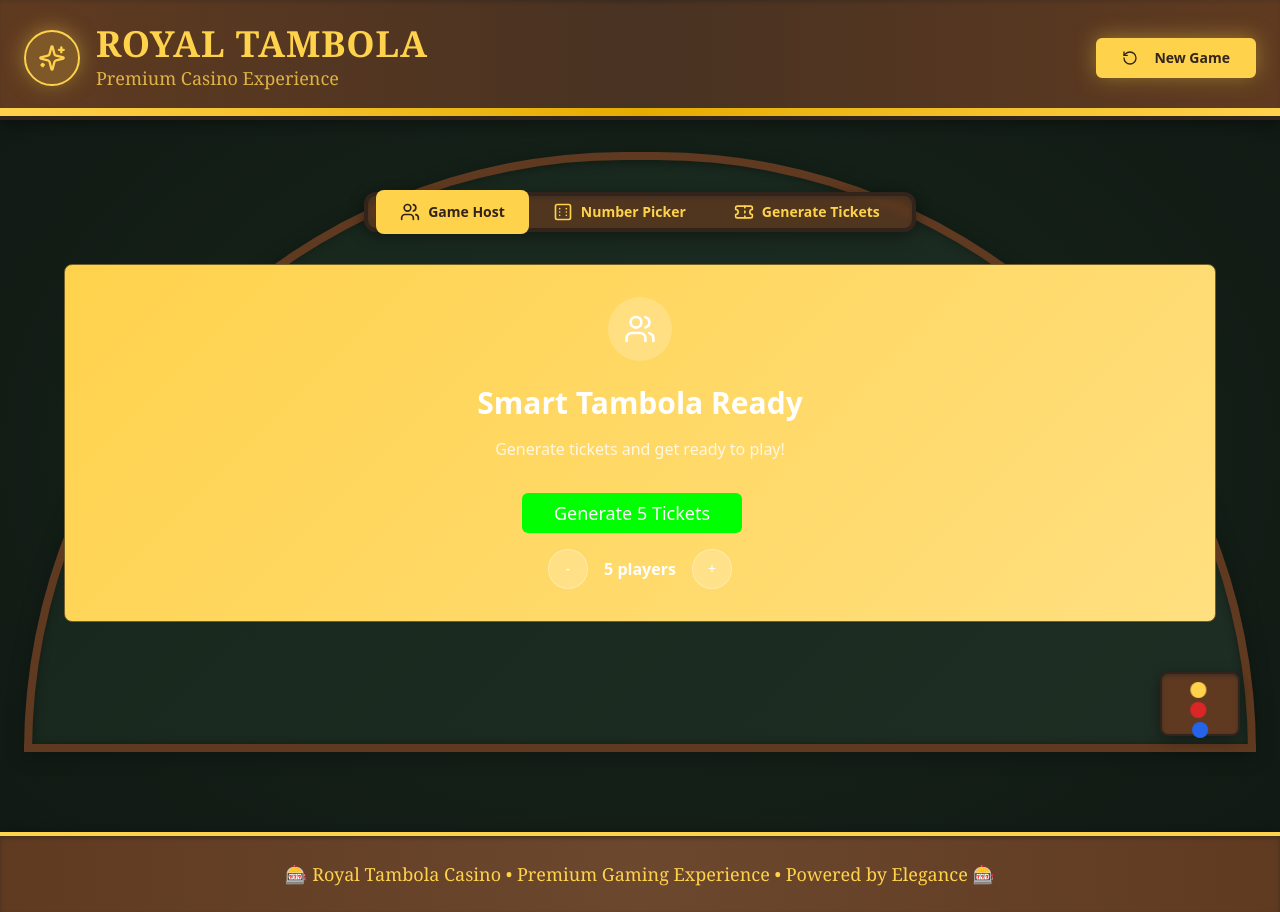
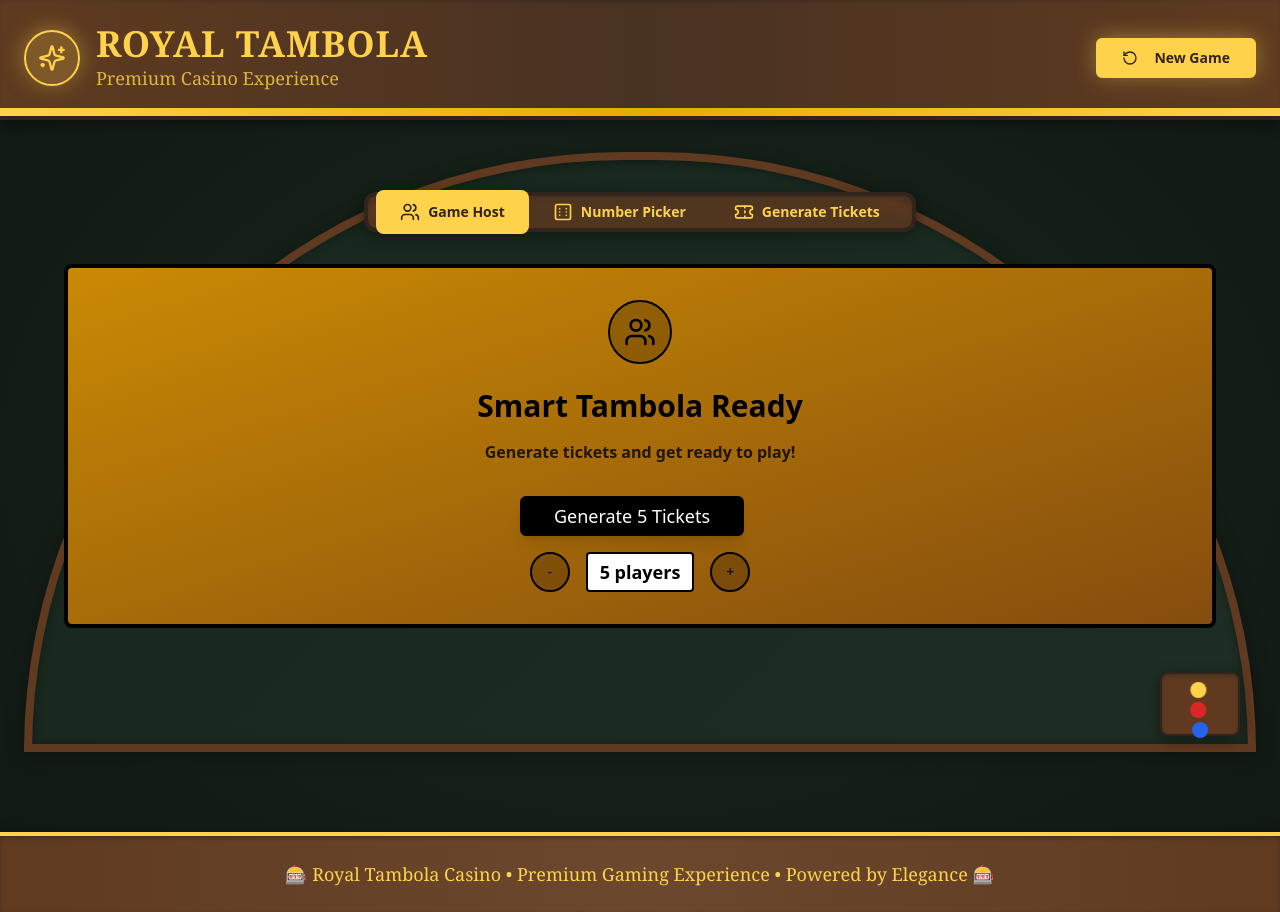
Before and after one commit to marutijhawar/tambola2-94, a React (Vite) app: page / in a window 1280 px wide. Built offline with nearby package versions, Linux system fonts and the light colour scheme.

Commit message:
Refactor: Update theme to dark yellow
Update the theme to use a dark yellow gradient background with black text and borders/outlines.

```diff
--- a/src/components/GameHost.tsx
+++ b/src/components/GameHost.tsx
@@ -37,7 +37,6 @@ export const GameHost = () => {
   const [gameReady, setGameReady] = useState(false);
   const { toast } = useToast();
 
-  // Generate random Tambola tickets for players
   const generateTambolaTicket = (): (number | null)[][] => {
     const ticket: (number | null)[][] = [];
 
@@ -427,18 +426,18 @@ export const GameHost = () => {
       <GameCommands onBeginRound={startGame} gameState={gameState} />
       {/* Ready State */}
       {gameState === 'waiting' && !gameReady && (
-        <Card className="p-8 bg-gradient-primary shadow-float text-center">
+        <Card className="p-8 bg-gradient-to-br from-yellow-600 to-yellow-800 shadow-float text-center border-4 border-black">
           <div className="max-w-md mx-auto">
-            <div className="w-16 h-16 bg-white/20 rounded-full flex items-center justify-center backdrop-blur-sm mx-auto mb-6">
-              <Users className="w-8 h-8 text-white" />
+            <div className="w-16 h-16 bg-black/20 rounded-full flex items-center justify-center backdrop-blur-sm mx-auto mb-6 border-2 border-black">
+              <Users className="w-8 h-8 text-black" />
             </div>
-            <h2 className="text-3xl font-bold text-white mb-4">Smart Tambola Ready</h2>
-            <p className="text-white/80 mb-8">Generate tickets and get ready to play!</p>
+            <h2 className="text-3xl font-bold text-black mb-4 text-stroke">Smart Tambola Ready</h2>
+            <p className="text-black/80 mb-8 font-semibold">Generate tickets and get ready to play!</p>
 
             <div className="space-y-4">
               <Button
                 onClick={setupGame}
-                className="bg-success hover:bg-success/90 text-success-foreground px-8 py-3 text-lg mr-4"
+                className="bg-black hover:bg-black/90 text-white border-2 border-black px-8 py-3 text-lg mr-4 shadow-lg"
               >
                 Generate {numberOfPlayers} Tickets
               </Button>
@@ -447,15 +446,15 @@ export const GameHost = () => {
                 <Button
                   onClick={() => setNumberOfPlayers(Math.max(2, numberOfPlayers - 1))}
                   variant="outline"
-                  className="bg-white/20 hover:bg-white/30 text-white border-white/30 w-10 h-10 rounded-full"
+                  className="bg-black/20 hover:bg-black/30 text-black border-black w-10 h-10 rounded-full border-2"
                 >
                   -
                 </Button>
-                <span className="text-white font-bold">{numberOfPlayers} players</span>
+                <span className="text-black font-bold text-lg border-2 border-black bg-white px-3 py-1 rounded">{numberOfPlayers} players</span>
                 <Button
                   onClick={() => setNumberOfPlayers(Math.min(10, numberOfPlayers + 1))}
                   variant="outline"
-                  className="bg-white/20 hover:bg-white/30 text-white border-white/30 w-10 h-10 rounded-full"
+                  className="bg-black/20 hover:bg-black/30 text-black border-black w-10 h-10 rounded-full border-2"
                 >
                   +
                 </Button>
@@ -467,40 +466,40 @@ export const GameHost = () => {
 
       {/* Player Setup */}
       {gameState === 'setup' && (
-        <Card className="p-8 bg-gradient-primary shadow-float text-center">
+        <Card className="p-8 bg-gradient-to-br from-yellow-600 to-yellow-800 shadow-float text-center border-4 border-black">
           <div className="max-w-md mx-auto">
-            <div className="w-16 h-16 bg-white/20 rounded-full flex items-center justify-center backdrop-blur-sm mx-auto mb-6">
-              <Users className="w-8 h-8 text-white" />
+            <div className="w-16 h-16 bg-black/20 rounded-full flex items-center justify-center backdrop-blur-sm mx-auto mb-6 border-2 border-black">
+              <Users className="w-8 h-8 text-black" />
             </div>
-            <h2 className="text-3xl font-bold text-white mb-4">Smart Tambola</h2>
-            <p className="text-white/80 mb-8">How many players will join the game?</p>
+            <h2 className="text-3xl font-bold text-black mb-4">Smart Tambola</h2>
+            <p className="text-black/80 mb-8 font-semibold">How many players will join the game?</p>
 
             <div className="space-y-6">
               <div className="flex items-center justify-center space-x-4">
                 <Button
                   onClick={() => setNumberOfPlayers(Math.max(2, numberOfPlayers - 1))}
                   variant="outline"
-                  className="bg-white/20 hover:bg-white/30 text-white border-white/30 w-12 h-12 rounded-full"
+                  className="bg-black/20 hover:bg-black/30 text-black border-black w-12 h-12 rounded-full border-2"
                 >
                   -
                 </Button>
-                <div className="w-24 h-24 bg-white/20 rounded-full flex items-center justify-center backdrop-blur-sm">
-                  <span className="text-3xl font-bold text-white">{numberOfPlayers}</span>
+                <div className="w-24 h-24 bg-black/20 rounded-full flex items-center justify-center backdrop-blur-sm border-2 border-black">
+                  <span className="text-3xl font-bold text-black">{numberOfPlayers}</span>
                 </div>
                 <Button
                   onClick={() => setNumberOfPlayers(Math.min(10, numberOfPlayers + 1))}
                   variant="outline"
-                  className="bg-white/20 hover:bg-white/30 text-white border-white/30 w-12 h-12 rounded-full"
+                  className="bg-black/20 hover:bg-black/30 text-black border-black w-12 h-12 rounded-full border-2"
                 >
                   +
                 </Button>
               </div>
 
-              <p className="text-white/60 text-sm">Choose between 2-10 players</p>
+              <p className="text-black/60 text-sm font-semibold">Choose between 2-10 players</p>
 
               <Button
                 onClick={setupGame}
-                className="bg-success hover:bg-success/90 text-success-foreground px-8 py-3 text-lg"
+                className="bg-black hover:bg-black/90 text-white border-2 border-black px-8 py-3 text-lg shadow-lg"
               >
                 Generate Tickets & Start Game
               </Button>
```
